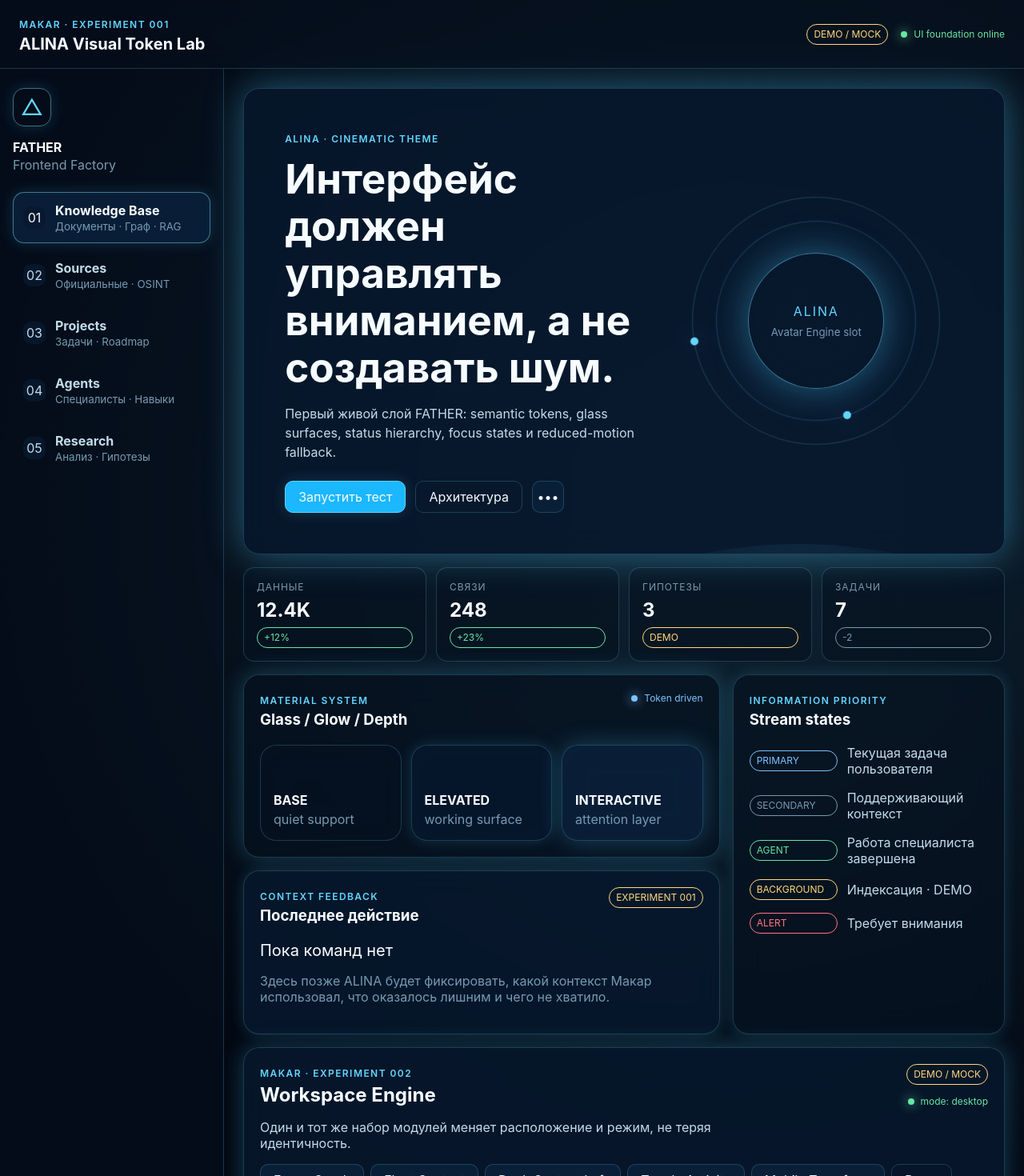
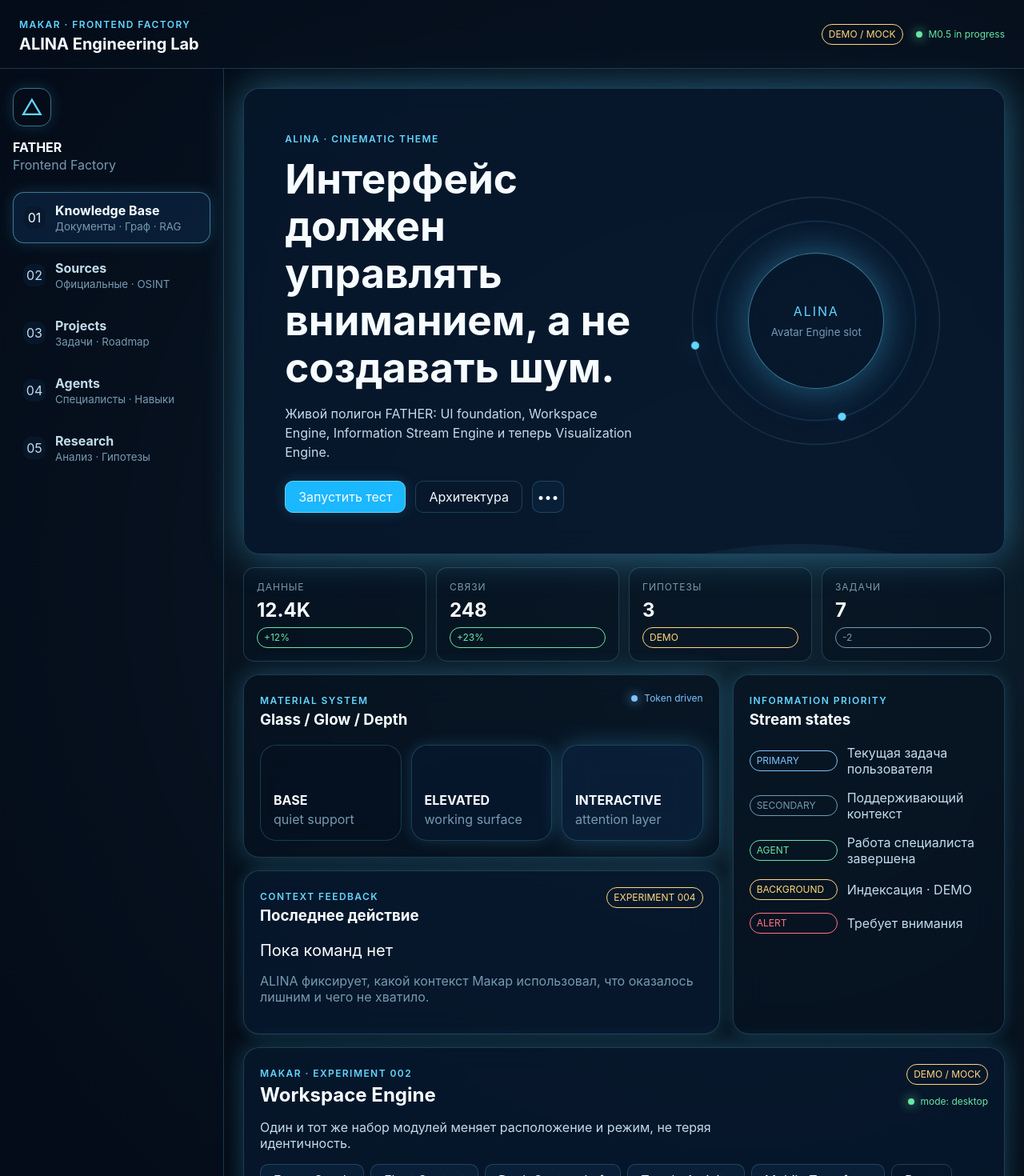
Before and after one commit to VictorKVS/Makar-Frontend-Factory, a React (Vite) app in the folder apps/alina-control-center/: page / in a window 1280 px wide. Shown: the top 1470 px of the page at 80% size. Built offline with nearby package versions, Linux system fonts and the light colour scheme.

Commit message:
feat(m0.5): integrate visualization engine into ALINA lab

```diff
--- a/apps/alina-control-center/src/App.tsx
+++ b/apps/alina-control-center/src/App.tsx
@@ -11,6 +11,7 @@ import {
 } from "@father/ui";
 import { WorkspaceDemo } from "./WorkspaceDemo";
 import { StreamDemo } from "./StreamDemo";
+import { VisualizationDemo } from "./VisualizationDemo";
 
 const metrics = [
   { label: "ДАННЫЕ", value: "12.4K", delta: "+12%", deltaTone: "success" as const },
@@ -36,12 +37,12 @@ export function App() {
     <main className="lab-shell">
       <header className="lab-topbar">
         <div>
-          <span className="eyebrow">MAKAR · EXPERIMENT 001</span>
-          <h1>ALINA Visual Token Lab</h1>
+          <span className="eyebrow">MAKAR · FRONTEND FACTORY</span>
+          <h1>ALINA Engineering Lab</h1>
         </div>
         <div className="topbar-status">
           <Badge tone="warning">DEMO / MOCK</Badge>
-          <StatusIndicator tone="success" label="UI foundation online" />
+          <StatusIndicator tone="success" label="M0.5 in progress" />
         </div>
       </header>
 
@@ -79,8 +80,8 @@ export function App() {
               <span className="eyebrow">ALINA · CINEMATIC THEME</span>
               <h2>Интерфейс должен управлять вниманием, а не создавать шум.</h2>
               <p>
-                Первый живой слой FATHER: semantic tokens, glass surfaces,
-                status hierarchy, focus states и reduced-motion fallback.
+                Живой полигон FATHER: UI foundation, Workspace Engine,
+                Information Stream Engine и теперь Visualization Engine.
               </p>
               <div className="hero-actions">
                 <Button variant="primary" onClick={() => setLastCommand("Запущен визуальный тест")}>
@@ -157,12 +158,12 @@ export function App() {
                 <span className="eyebrow">CONTEXT FEEDBACK</span>
                 <h3>Последнее действие</h3>
               </div>
-              <Badge tone="warning">EXPERIMENT 001</Badge>
+              <Badge tone="warning">EXPERIMENT 004</Badge>
             </div>
             <p className="last-command">{lastCommand}</p>
             <p className="muted">
-              Здесь позже ALINA будет фиксировать, какой контекст Макар использовал,
-              что оказалось лишним и чего не хватило.
+              ALINA фиксирует, какой контекст Макар использовал, что оказалось
+              лишним и чего не хватило.
             </p>
           </GlassPanel>
         </div>
@@ -170,6 +171,8 @@ export function App() {
         <WorkspaceDemo />
 
         <StreamDemo />
+
+        <VisualizationDemo />
 
         <CommandBar
           value={command}
```
